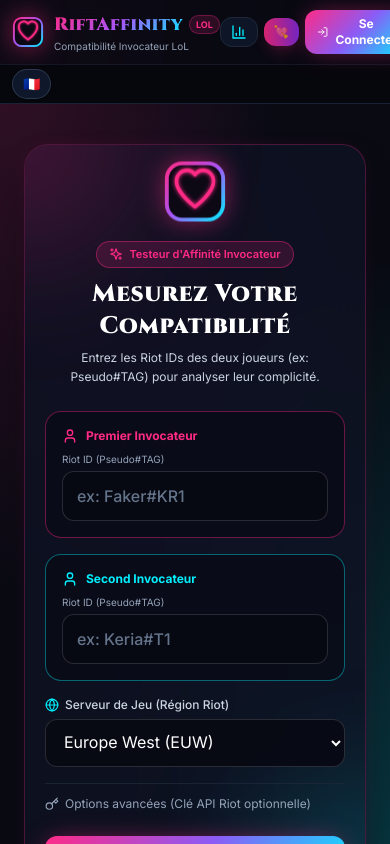
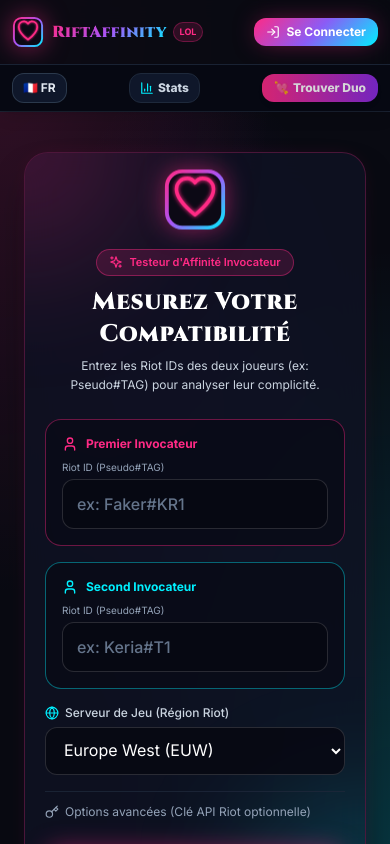
Before and after one commit to Nitrovinzleo/RiftAfinity, a React (Vite) app in the folder frontend/: page / in a window 390 px wide. Shown: the top 844 px of the page. Built offline with nearby package versions, Linux system fonts and the light colour scheme.

Commit message:
Optimize mobile responsiveness: relocate Find Duo, My Matches, Stats, and Language buttons side-by-side in mobile navbar sub-bar

```diff
--- a/frontend/src/components/Navbar.jsx
+++ b/frontend/src/components/Navbar.jsx
@@ -20,7 +20,7 @@
   const t = translations[currentLang]?.navbar || translations.fr.navbar;
 
   return (
-    <header className="w-full border-b border-slate-800/80 bg-[#090a12]/85 backdrop-blur-md sticky top-0 z-50">
+    <header className="w-full border-b border-slate-800/80 bg-[#090a12]/90 backdrop-blur-md sticky top-0 z-50">
       <div className="max-w-7xl mx-auto px-3 sm:px-6 lg:px-8 h-16 sm:h-20 flex items-center justify-between">
 
         {/* Logo & Main Brand Title */}
@@ -29,7 +29,7 @@
             onReset();
             if (onSelectTab) onSelectTab('form');
           }}
-          className="flex items-center gap-2.5 sm:gap-3.5 cursor-pointer group"
+          className="flex items-center gap-2 sm:gap-3.5 cursor-pointer group"
         >
           {/* Logo Officiel RiftAffinity */}
           <Logo size="sm" className="sm:hidden" />
@@ -37,55 +37,55 @@
 
           <div>
             <div className="flex items-center gap-1.5 sm:gap-2">
-              <h1 className="font-display font-black text-lg sm:text-2xl tracking-wide gradient-text-vibrant">
+              <h1 className="font-display font-black text-base sm:text-2xl tracking-wide gradient-text-vibrant">
                 RiftAffinity
               </h1>
               <span className="text-[9px] sm:text-[10px] uppercase font-bold px-1.5 py-0.5 rounded-full bg-[#ff2a85]/15 text-[#ff2a85] border border-[#ff2a85]/30">
                 LoL
               </span>
             </div>
-            <p className="text-[10px] sm:text-xs text-slate-400 font-sans truncate">
+            <p className="text-[10px] sm:text-xs text-slate-400 font-sans truncate hidden xs:block">
               {t.subtitle}
             </p>
           </div>
         </div>
 
-        {/* Boutons d'Action Nav */}
+        {/* Boutons d'Action Nav (DESKTOP) */}
         <div className="flex items-center gap-1.5 sm:gap-3">
 
-          {/* Bouton Onglet Stats & Community */}
+          {/* Bouton Onglet Stats & Community (DESKTOP) */}
           {onSelectTab && (
             <button
               onClick={() => onSelectTab(activeTab === 'stats' ? 'form' : 'stats')}
-              className={`flex items-center gap-1.5 px-2.5 py-1.5 sm:px-3 sm:py-2 rounded-xl text-xs font-extrabold transition-all border ${
+              className={`hidden sm:flex items-center gap-1.5 px-3 py-2 rounded-xl text-xs font-extrabold transition-all border ${
                 activeTab === 'stats'
                   ? 'bg-gradient-to-r from-[#ff2a85]/20 to-[#00f0ff]/20 border-[#00f0ff] text-white shadow-lg shadow-[#00f0ff]/20'
                   : 'bg-slate-900/90 border-slate-800 hover:border-[#ff2a85]/50 text-slate-300 hover:text-white'
               }`}
             >
               <BarChart3 className="w-4 h-4 text-[#00f0ff]" />
-              <span className="hidden xs:inline">{currentLang === 'fr' ? 'Stats & Offres 🔥' : 'Stats & Features 🔥'}</span>
+              <span>{currentLang === 'fr' ? 'Stats & Offres 🔥' : 'Stats & Features 🔥'}</span>
             </button>
           )}
 
-          {/* Bouton Matchmaking Duo */}
+          {/* Bouton Matchmaking Duo (DESKTOP) */}
           <button
             onClick={onOpenMatchmaker}
-            className="flex items-center gap-1 px-2.5 py-1.5 sm:px-3.5 sm:py-2 rounded-xl bg-gradient-to-r from-[#ff2a85] to-[#8a2be2] hover:from-[#ff2a85] hover:to-[#00f0ff] text-white transition-all text-xs font-bold shadow-lg shadow-[#ff2a85]/20 animate-pulse hover:animate-none"
+            className="hidden sm:flex items-center gap-1 px-3.5 py-2 rounded-xl bg-gradient-to-r from-[#ff2a85] to-[#8a2be2] hover:from-[#ff2a85] hover:to-[#00f0ff] text-white transition-all text-xs font-bold shadow-lg shadow-[#ff2a85]/20 animate-pulse hover:animate-none"
           >
             <span>💘</span>
-            <span className="hidden xs:inline">{t.findDuo || 'Trouver un Duo'}</span>
+            <span>{t.findDuo || 'Trouver un Duo'}</span>
           </button>
 
-          {/* Bouton Mes Matchs (si connecté) */}
+          {/* Bouton Mes Matchs (DESKTOP) */}
           {currentUser && (
             <button
               onClick={onOpenMyMatches}
-              className="flex items-center gap-1.5 px-2.5 py-1.5 sm:px-3.5 sm:py-2 rounded-xl bg-slate-900 border border-[#ff2a85]/40 hover:border-[#ff2a85] text-slate-200 hover:text-white transition-all text-xs font-bold shadow-md relative"
+              className="hidden sm:flex items-center gap-1.5 px-3.5 py-2 rounded-xl bg-slate-900 border border-[#ff2a85]/40 hover:border-[#ff2a85] text-slate-200 hover:text-white transition-all text-xs font-bold shadow-md relative"
               title="Mes Matchs & Notifications"
             >
               <Heart className="w-4 h-4 text-[#ff2a85] fill-[#ff2a85]" />
-              <span className="hidden xs:inline">{currentLang === 'fr' ? 'Mes Matchs' : 'My Matches'}</span>
+              <span>{currentLang === 'fr' ? 'Mes Matchs' : 'My Matches'}</span>
               {matchCount > 0 && (
                 <span className="px-1.5 py-0.5 rounded-full bg-[#ff2a85] text-white text-[10px] font-black animate-bounce shadow-lg border border-white/20">
                   {matchCount}
@@ -94,8 +94,7 @@
             </button>
           )}
 
-
-          {/* Bouton Authentification / Profil */}
+          {/* Bouton Authentification / Profil (DESKTOP & MOBILE) */}
           {currentUser ? (
             <button
               onClick={onOpenProfile}
@@ -128,8 +127,7 @@
             </button>
           )}
 
-
-          {/* Bouton de langue DESKTOP uniquement (à droite dans la Navbar) */}
+          {/* Bouton de langue DESKTOP */}
           <button
             onClick={onToggleLang}
             className="hidden sm:flex p-1 rounded-full border border-slate-700/80 hover:border-[#ff2a85] hover:scale-110 active:scale-95 transition-all shadow-md bg-slate-900 items-center justify-center"
@@ -146,19 +144,62 @@
 
       </div>
 
-      {/* Bouton de langue MOBILE uniquement : Positionné à GAUCHE en dessous de la Navbar */}
-      <div className="sm:hidden border-t border-slate-800/50 bg-[#06070e]/90 px-3 py-1 flex items-center justify-start">
+      {/* --- BARRE NAVIGATION MOBILE RESPONSIVE (SOUS LE HEADER) --- */}
+      <div className="sm:hidden border-t border-slate-800/80 bg-[#070914]/95 backdrop-blur-md px-3 py-2 flex items-center justify-between gap-1.5 overflow-x-auto no-scrollbar shadow-lg">
+
+        {/* 1. Bouton de Langue Mobile */}
         <button
           onClick={onToggleLang}
-          className="flex items-center gap-1 px-2.5 py-1 rounded-full border border-slate-700/80 hover:border-[#ff2a85] active:scale-95 transition-all shadow-sm bg-slate-900 text-sm font-bold text-slate-200"
+          className="flex items-center gap-1 px-2.5 py-1.5 rounded-xl border border-slate-700/80 bg-slate-900 text-xs font-bold text-slate-200 shrink-0 active:scale-95 transition-transform"
           title={currentLang === 'fr' ? 'Switch to English' : 'Passer en Français'}
         >
           {currentLang === 'fr' ? (
-            <span>🇫🇷</span>
+            <span>🇫🇷 FR</span>
           ) : (
-            <span>🇬🇧</span>
+            <span>🇬🇧 EN</span>
           )}
         </button>
+
+        {/* 2. Bouton Onglet Stats & Offres Mobile */}
+        {onSelectTab && (
+          <button
+            onClick={() => onSelectTab(activeTab === 'stats' ? 'form' : 'stats')}
+            className={`flex items-center gap-1 px-2.5 py-1.5 rounded-xl text-xs font-extrabold shrink-0 transition-all border ${
+              activeTab === 'stats'
+                ? 'bg-gradient-to-r from-[#ff2a85]/20 to-[#00f0ff]/20 border-[#00f0ff] text-white shadow-md'
+                : 'bg-slate-900 border-slate-800 text-slate-300'
+            }`}
+          >
+            <BarChart3 className="w-3.5 h-3.5 text-[#00f0ff]" />
+            <span>{currentLang === 'fr' ? 'Stats' : 'Stats'}</span>
+          </button>
+        )}
+
+        {/* 3. Bouton Trouver mon Duo Mobile (💘) */}
+        <button
+          onClick={onOpenMatchmaker}
+          className="flex items-center gap-1 px-3 py-1.5 rounded-xl bg-gradient-to-r from-[#ff2a85] to-[#8a2be2] text-white text-xs font-black shadow-md shrink-0 active:scale-95 transition-transform animate-pulse"
+        >
+          <span>💘</span>
+          <span>{currentLang === 'fr' ? 'Trouver Duo' : 'Find Duo'}</span>
+        </button>
+
+        {/* 4. Bouton Mes Matchs Mobile (💖) */}
+        {currentUser && (
+          <button
+            onClick={onOpenMyMatches}
+            className="flex items-center gap-1 px-2.5 py-1.5 rounded-xl bg-slate-900 border border-[#ff2a85]/50 text-slate-100 text-xs font-bold shadow-md shrink-0 relative active:scale-95 transition-transform"
+          >
+            <Heart className="w-3.5 h-3.5 text-[#ff2a85] fill-[#ff2a85]" />
+            <span>{currentLang === 'fr' ? 'Matchs' : 'Matches'}</span>
+            {matchCount > 0 && (
+              <span className="px-1.5 py-0.2 rounded-full bg-[#ff2a85] text-white text-[9px] font-black border border-white/20 animate-bounce">
+                {matchCount}
+              </span>
+            )}
+          </button>
+        )}
+
       </div>
 
     </header>
```
